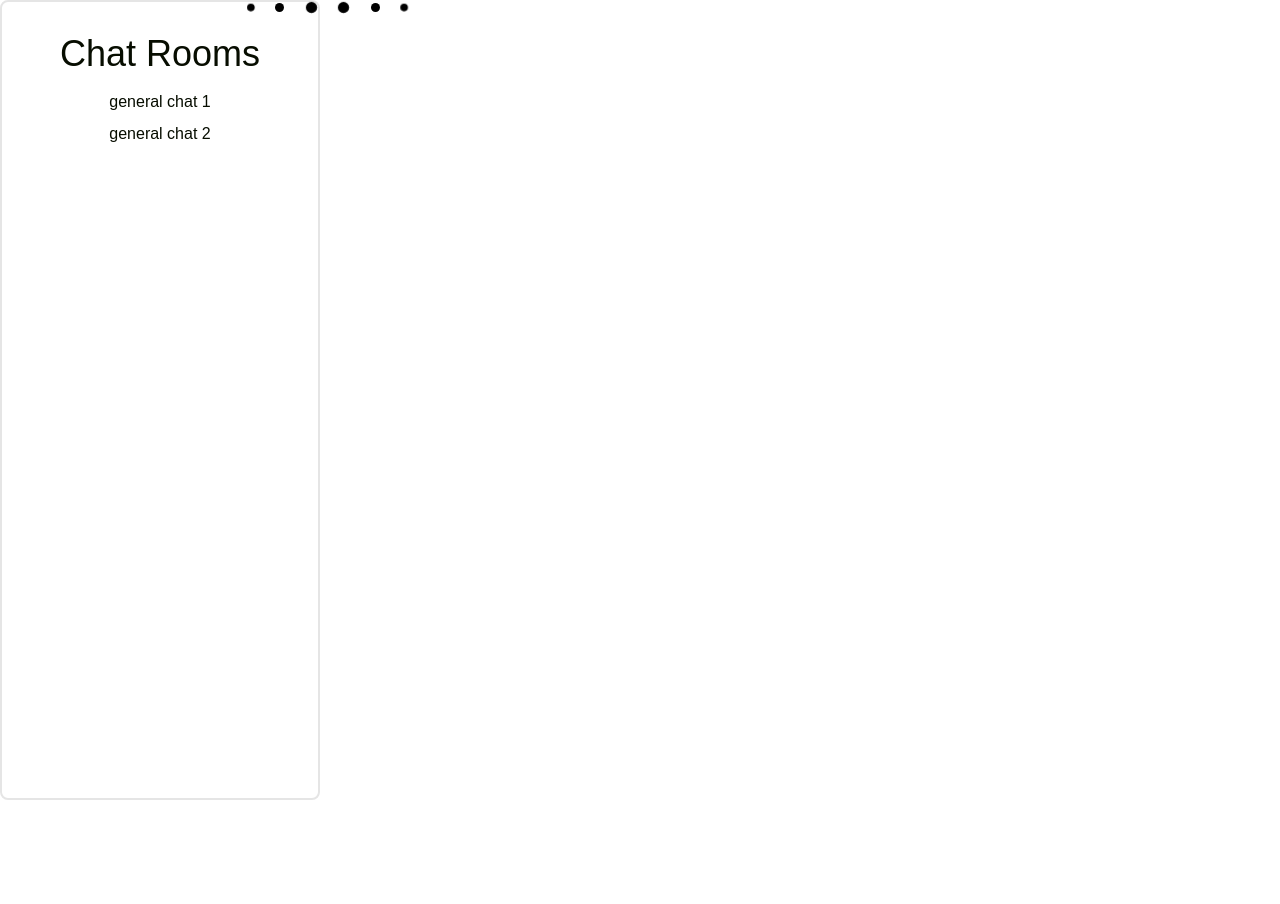
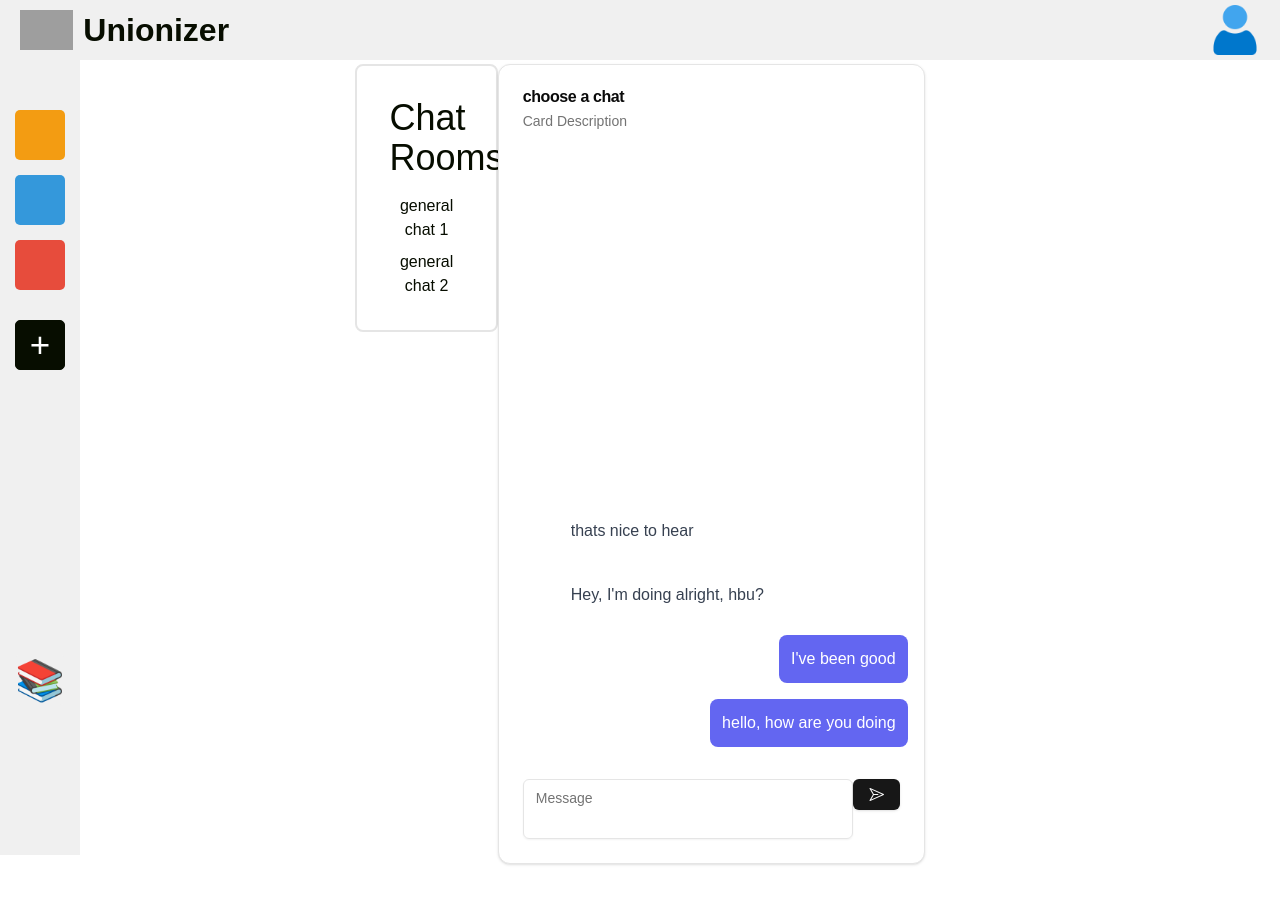
Before and after one commit to xiaogavin-dev/Workplace-Unionizer, a Next.js app: page /chat/1 in a window 1280 px wide. Shown: the top 904 px of the page. Before the commit the page ends 800 px from the top, so only its background shows below. Built offline with nearby package versions, Linux system fonts and the light colour scheme; no server answers; sample sign-in values are in the browser's storage; grey boxes are pictures that could not be loaded.

Commit message:
changes in ui and logic

```diff
--- a/src/app/app.tsx
+++ b/src/app/app.tsx
@@ -1,5 +1,7 @@
 "use client"
 import React from 'react'
+import HorizontalNavbar from "@/components/horizontal-navbar/horizontal-navbar";
+import VerticalNavbar from "@/components/vertical-navbar/vertical-navbar";
 import { Provider } from 'react-redux';
 import { AppStore, makeStore } from '../lib/redux/store'
 const app = ({ children }: Readonly<{
@@ -9,7 +11,11 @@ const app = ({ children }: Readonly<{
     return (
         <Provider store={store}>
             <div className='min-h-screen flex justify-center '>
-                {children}
+                <HorizontalNavbar />
+                <div className='mt-16'>
+                    <VerticalNavbar />
+                    {children}
+                </div>
             </div>
         </Provider>
     )
--- a/src/app/layout.tsx
+++ b/src/app/layout.tsx
@@ -28,6 +28,7 @@ export default function RootLayout({
       <body
         className={`${geistSans.variable} ${geistMono.variable} antialiased min-h-screen`}
       >
+
         <Application>
           {children}
         </Application>
--- a/src/app/page.tsx
+++ b/src/app/page.tsx
@@ -23,7 +23,6 @@ export default function Login() {
 
   return (
     <main className="min-w-full flex justify-center ">
-      <Navbar />
       <div className="max-w-fit content-center">
         {isAuthenticated != null ?
           (user ? (
--- a/src/components/chat/chat.tsx
+++ b/src/components/chat/chat.tsx
@@ -28,7 +28,9 @@ interface ServerToClientEvents {
 interface ClientToServerEvents {
     hello: () => void;
 }
-
+interface messageType {
+    message: string[]
+}
 export interface RoomType {
     room: string | null;
     socketId: string | null
@@ -38,6 +40,20 @@ const chatRoomsTest: Array<RoomType> = [
     { room: "general chat 1", socketId: null },
     { room: "general chat 2", socketId: null },
 ];
+
+const sentMessagesSeed: messageType = {
+    message: [
+        "hello, how are you doing",
+        "I've been good"
+    ]
+}
+const receivedMessagesSeed: messageType = {
+    message: [
+        "Hey, I'm doing alright, hbu?",
+        "thats nice to hear"
+    ]
+}
+
 const socket = io(PATH, {
     reconnection: true,
     reconnectionAttempts: 5,
@@ -53,9 +69,14 @@ const Chat: FC<chatProps> = ({ }) => {
     const [isConnected, setIsConnected] = useState<boolean>(false);
     const [roomData, setRoomData] = useState<RoomType>({ room: null, socketId: null });
     const [chatRooms, setChatRooms] = useState<Array<RoomType>>(chatRoomsTest);
+    const [sentMessages, setSentMessages] = useState<messageType>(sentMessagesSeed);
+    const [receivedMessages, setReceivedMessages] = useState<messageType>(receivedMessagesSeed);
 
     const selectRoom = (item: RoomType) => {
         setRoomData(item);
+        if (socketRef.current?.connected) {
+            socketRef.current.emit("join_room", item)
+        }
     };
 
     const form = useForm<z.infer<typeof FormSchema>>({
@@ -67,6 +88,10 @@ const Chat: FC<chatProps> = ({ }) => {
         if (socketRef.current?.connected) {
             const msg_details = { msg: data.message, receiver: roomData };
             console.log(data.message);
+            setSentMessages((old: messageType) => ({
+                ...old,
+                message: old.message
+            }))
             socketRef.current.emit("SEND_MSG", data.message, roomData);
         }
     };
@@ -75,7 +100,7 @@ const Chat: FC<chatProps> = ({ }) => {
     useEffect(() => {
         // if (!socketRef.current || !socketRef.current.connected) {
         socketRef.current = socket
-        console.log("hello")
+        console.log()
         socketRef.current.on("connect", () => {
             console.log("Socket connected");
             setIsConnected(true);
@@ -91,6 +116,7 @@ const Chat: FC<chatProps> = ({ }) => {
     }, []);
 
     useEffect(() => {
+        console.log(user)
         if (user && isConnected && socketRef.current && roomData.room) {
             socketRef.current.emit("join_room", user, roomData);
             socketRef.current.on("USER_ADDED", (data) => {
@@ -109,7 +135,7 @@ const Chat: FC<chatProps> = ({ }) => {
                         <CardDescription>Card Description</CardDescription>
                     </CardHeader>
                     <CardContent className='flex-grow flex flex-col-reverse overflow-y overflow-y-auto p-4'>
-                        <ChatBody messages={roomData} />
+                        <ChatBody sentMessages={sentMessages} receivedMessages={receivedMessages} />
                     </CardContent>
                     <CardFooter className='flex-none space-y-4'>
                         <ChatInput form={form} onSubmit={onSubmit} />
--- a/src/components/chat/chatHeader.tsx
+++ b/src/components/chat/chatHeader.tsx
@@ -13,7 +13,8 @@ interface chatHeaderProps {
     roomName: string | null
 }
 interface chatBodyProps {
-    messages: object
+    sentMessages: { message: string[] },
+    receivedMessages: { message: string[] }
 }
 interface chatInputProps {
     form: any,
@@ -26,10 +27,38 @@ const ChatHeader: FC<chatHeaderProps> = ({ roomName }) => {
     </>)
 }
 
-const ChatBody: FC<chatBodyProps> = ({ messages }) => {
-    return <div>{ }</div>
-}
-
+const ChatBody: FC<chatBodyProps> = ({ sentMessages, receivedMessages }) => {
+    return (<>
+        {sentMessages.message.map((message, index) => (
+            <div className='flex justify-end mb-4 cursor-pointer'>
+                <div className='flex max-w-96 bg-indigo-500 text-white rounded-lg p-3 gap-3'>
+                    <p key={index} >{message}</p>
+                </div>
+            </div>
+        ))}
+        {receivedMessages.message.map((message, index) => (
+            <div className='flex mb-4 cursor-pointer'>
+                <div className="w-9 h-9 rounded-full flex items-center justify-center mr-2">
+                </div>
+                <div className='flex max-w-96 bg-white rounded-lg p-3 gap-3'>
+                    <p key={index} className='text-gray-700'>{message}</p>
+                </div>
+            </div>
+        ))}
+    </>
+    );
+};
+/*
+`           <div class="flex justify-end mb-4 cursor-pointer">
+                 <div class="flex max-w-96 bg-indigo-500 text-white rounded-lg p-3 gap-3">
+                   <p>Hi Alice! I'm good, just finished a great book. How about you?</p>
+                 </div>
+                 <div class="w-9 h-9 rounded-full flex items-center justify-center ml-2">
+                   <img src="https://placehold.co/200x/b7a8ff/ffffff.svg?text=ʕ•́ᴥ•̀ʔ&font=Lato" alt="My Avatar" class="w-8 h-8 rounded-full">
+                 </div>
+            </div>
+};
+*/
 const ChatInput: FC<chatInputProps> = ({ form, onSubmit }) => {
     return (
         <>
--- a/src/components/horizontal-navbar/horizontal-navbar.tsx
+++ b/src/components/horizontal-navbar/horizontal-navbar.tsx
@@ -39,7 +39,7 @@ const HorizontalNavbar: React.FC<HorizontalNavbarProps> = ({ pageName }) => {
     };
 
     return (
-        <div className="horizontal-navbar-container">
+        <div className="horizontal-navbar-container mb-16">
             <div className="navbar-left">
                 <a href="/" className="navbar-logo">
                     <img src="https://flowbite.com/docs/images/logo.svg" className="logo" alt="Flowbite Logo" />
```
Also changed, not shown: src/components/vertical-navbar/vertical-navbar.tsx (line endings or trailing spaces).
